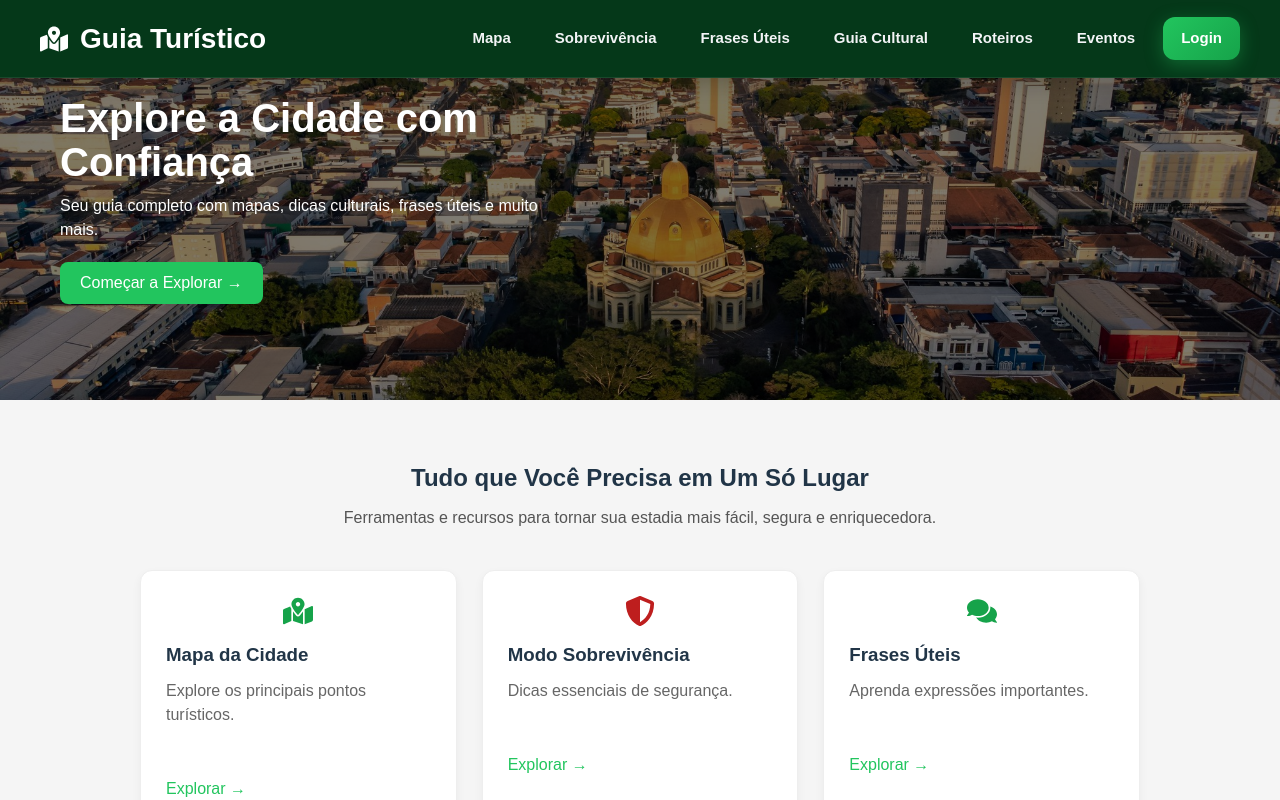
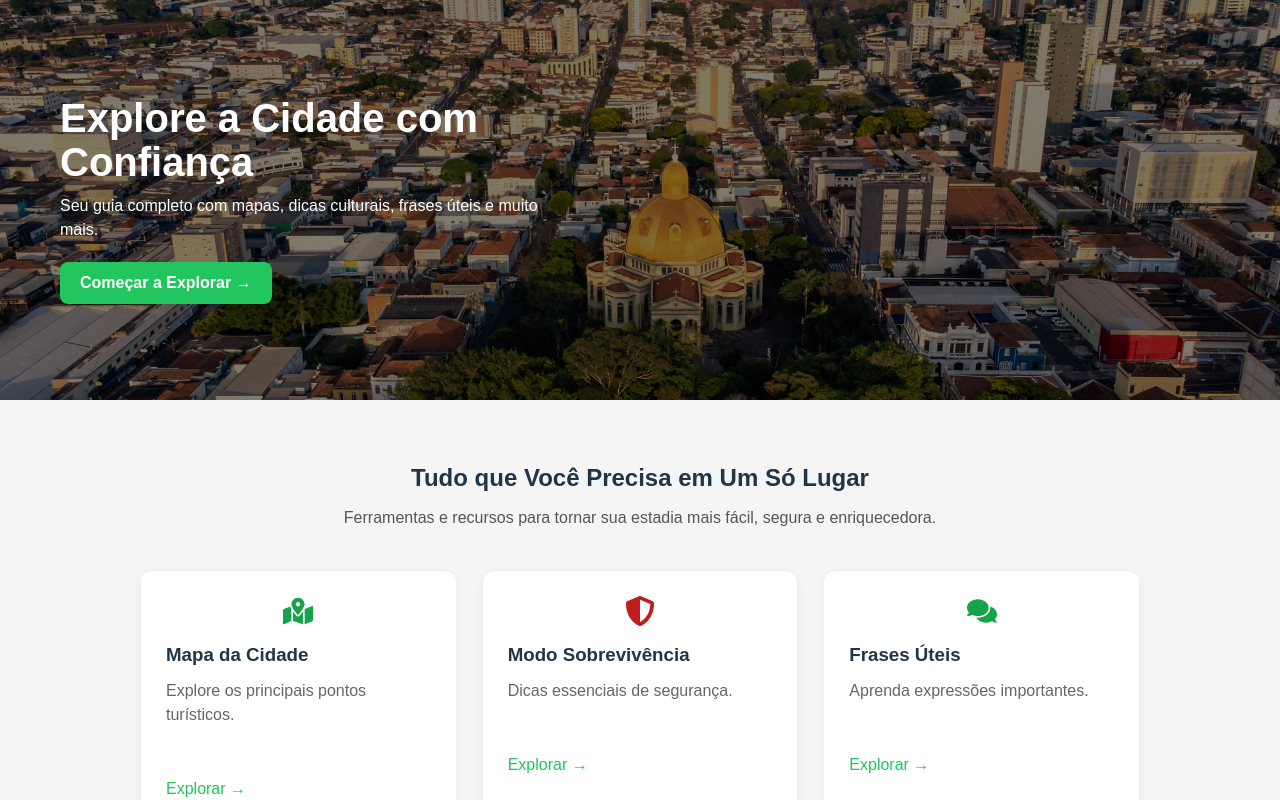
Before and after one commit to Melissa-possato/Guia-Tur-stico-hispanohablates, a React (Vite) app in the folder frontend/: page / in a window 1280 px wide. Built offline with nearby package versions, Linux system fonts and the light colour scheme.

Commit message:
Update App.jsx

```diff
--- a/frontend/src/App.jsx
+++ b/frontend/src/App.jsx
@@ -1,216 +1,210 @@
-import { useState } from 'react'
 import { Link } from "react-router-dom";
+
 import "./App.css";
 import "./index.css";
-import { FaMapMarkedAlt } from "react-icons/fa";
-import { FaShieldAlt } from "react-icons/fa";
-import { FaComments } from "react-icons/fa";
-import { FaLandmark } from "react-icons/fa";
-import { FaRoute } from "react-icons/fa";
-import { FaCalendarAlt } from "react-icons/fa";
-import { useNavigate } from 'react-router-dom';
-import { useEffect } from 'react';
-import { FaUserCircle } from "react-icons/fa"; // Adicionado ícone de usuário
+
+import {
+  FaMapMarkedAlt,
+  FaShieldAlt,
+  FaComments,
+  FaLandmark,
+  FaRoute,
+  FaCalendarAlt
+} from "react-icons/fa";
 
 function App() {
 
-  const [usuario, setUsuario] = useState(null);
-  const navigate = useNavigate();
-
-  useEffect(() => {
-    const token = localStorage.getItem("token");
-    const nomeSalvo = localStorage.getItem("nomeUsuario");
-
-    if (token && nomeSalvo) {
-      setUsuario({ nome: nomeSalvo });
-    }
-  }, []);
-
-  const fazerLogout = () => {
-    localStorage.clear();
-    setUsuario(null);
-    navigate("/");
-  };
-
   return (
     <>
-      <header className="navbar">
-        <h2 className="icon green">
-          <FaMapMarkedAlt />
-          Guia Turístico
-        </h2>
-
-        <nav>
-          <Link to="/mapa">Mapa</Link>
-          <Link to="/sobrevivencia">Sobrevivência</Link>
-          <Link to="/frases">Frases Úteis</Link>
-          <Link to="/guiacultural">Guia Cultural</Link>
-          <Link to="/roteiros">Roteiros</Link>
-          <Link to="/eventos">Eventos</Link>
-
-          {usuario ? (
-            <button onClick={() => navigate("/login")}>
-              <FaUserCircle color="black" />
-            </button>
-          ) : (
-            <Link to="/login" className="login-btn">
-              Login
-            </Link>
-          )}
-        </nav>
-      </header>
-
       {/* HERO */}
       <section className="hero">
+
         <div className="hero-text">
+
           <h1>Explore a Cidade com Confiança</h1>
 
           <p>
-            Seu guia completo com mapas, dicas culturais, frases úteis e muito mais.
+            Seu guia completo com mapas, dicas culturais,
+            frases úteis e muito mais.
           </p>
 
-          <button >
-          < Link to="/mapa">Começar a Explorar →</Link>
+          <button>
+            Começar a Explorar →
           </button>
+
         </div>
+
       </section>
 
-      {/* SEÇÃO CARDS */}
+      {/* CARDS */}
       <section className="cards-section">
-        <h2>Tudo que Você Precisa em Um Só Lugar</h2>
+
+        <h2>
+          Tudo que Você Precisa em Um Só Lugar
+        </h2>
 
         <p>
-          Ferramentas e recursos para tornar sua estadia mais fácil, segura e enriquecedora.
+          Ferramentas e recursos para tornar sua estadia
+          mais fácil, segura e enriquecedora.
         </p>
 
         <div className="cards-container">
 
-          {/* CARD 1 */}
           <Link to="/mapa" className="card">
+
             <div className="icon green">
               <FaMapMarkedAlt size={30} />
             </div>
 
             <h3>Mapa da Cidade</h3>
 
-            <p>Explore os principais pontos turísticos.</p>
+            <p>
+              Explore os principais pontos turísticos.
+            </p>
 
-            <span className="explore">Explorar →</span>
+            <span className="explore">
+              Explorar →
+            </span>
+
           </Link>
 
-          {/* CARD 2 */}
           <Link to="/sobrevivencia" className="card">
+
             <div className="icon red">
               <FaShieldAlt size={30} />
             </div>
 
             <h3>Modo Sobrevivência</h3>
 
-            <p>Dicas essenciais de segurança.</p>
+            <p>
+              Dicas essenciais de segurança.
+            </p>
 
-            <span className="explore">Explorar →</span>
+            <span className="explore">
+              Explorar →
+            </span>
+
           </Link>
 
-          {/* CARD 3 */}
-          <Link to="/Frases" className="card">
+          <Link to="/frases" className="card">
+
             <div className="icon green">
               <FaComments size={30} />
             </div>
 
             <h3>Frases Úteis</h3>
 
-            <p>Aprenda expressões importantes.</p>
+            <p>
+              Aprenda expressões importantes.
+            </p>
 
-            <span className="explore">Explorar →</span>
+            <span className="explore">
+              Explorar →
+            </span>
+
           </Link>
 
-          {/* CARD 4 */}
-          <Link to="/GuiaCultural" className="card">
+          <Link to="/guiacultural" className="card">
+
             <div className="icon purple">
               <FaLandmark size={30} />
             </div>
 
             <h3>Guia Cultural</h3>
 
-            <p>Conheça costumes e tradições locais.</p>
+            <p>
+              Conheça costumes e tradições locais.
+            </p>
 
-            <span className="explore">Explorar →</span>
+            <span className="explore">
+              Explorar →
+            </span>
+
           </Link>
 
-          {/* CARD 5 */}
-          <Link to="/Roteiros" className="card">
+          <Link to="/roteiros" className="card">
+
             <div className="icon orange">
               <FaRoute size={30} />
             </div>
 
             <h3>Roteiros</h3>
 
-            <p>Planeje sua viagem com roteiros prontos.</p>
+            <p>
+              Planeje sua viagem com roteiros prontos.
+            </p>
 
-            <span className="explore">Explorar →</span>
+            <span className="explore">
+              Explorar →
+            </span>
+
           </Link>
 
-          {/* CARD 6 */}
-          <Link to="/Eventos" className="card">
+          <Link to="/eventos" className="card">
+
             <div className="icon pink">
               <FaCalendarAlt size={30} />
             </div>
 
             <h3>Eventos</h3>
 
-            <p>Descubra eventos acontecendo na cidade.</p>
+            <p>
+              Descubra eventos acontecendo na cidade.
+            </p>
 
-            <span className="explore">Explorar →</span>
+            <span className="explore">
+              Explorar →
+            </span>
+
           </Link>
 
         </div>
+
       </section>
 
-      {/* SEÇÃO DE DICAS */}
+      {/* INFO */}
       <section className="info-section">
 
         <div className="info-card">
+
           <h3>Dica Rápida</h3>
 
           <p>
-            Sempre tenha um mapa offline disponível. Baixe as áreas que você planeja visitar antes de sair.
+            Sempre tenha um mapa offline disponível.
+            Baixe as áreas antes de sair.
           </p>
+
         </div>
 
         <div className="info-card">
+
           <h3>Horário de Funcionamento</h3>
 
           <p>
-            O comércio local funciona de Segunda a Sexta, das 9h às 18h.
+            O comércio funciona das 9h às 18h.
           </p>
 
           <p>
-            Aos finais de semana:
-            <br />
-
             Sábado: 9h - 12h
             <br />
+            Domingo: maioria fechada
+          </p>
 
-            Domingo: Maioria dos estabelecimentos estão fechados
-          </p>
         </div>
 
         <div className="info-card">
+
           <h3>Transporte Local</h3>
 
           <p>
-            O transporte público funciona das 5:20 às 22:35 Horário de Brasília.
-            <br />
+            O transporte público funciona
+            das 5:20 às 22:35.
+          </p>
 
-            Aos finais de semana e feriado muitas linhas são reduzidas ou fazem horários diferentes
-            <br />
+          <p>
+            Aos finais de semana muitos horários mudam.
+          </p>
 
-            Fique Alerta ao site www.soutransporte.com.br ou ao aplicativo SOU São Carlos
-            <br />
-
-            Considere táxis ou aplicativos para horários noturnos.
-            <br />
-          </p>
         </div>
 
       </section>
@@ -221,38 +215,51 @@ function App() {
         <div className="footer-container">
 
           <div>
+
             <h3>Guia Turístico</h3>
 
             <p>
-              Seu companheiro perfeito para explorar a cidade com confiança e estilo.
+              Seu companheiro perfeito para explorar
+              a cidade com confiança.
             </p>
+
           </div>
 
           <div>
+
             <h3>Links Rápidos</h3>
 
             <Link to="/mapa">Mapa</Link>
             <br />
 
-            <Link to="/sobrevivencia">Modo Sobrevivência</Link>
+            <Link to="/sobrevivencia">
+              Modo Sobrevivência
+            </Link>
+
             <br />
 
-            <Link to="/eventos">Eventos</Link>
+            <Link to="/eventos">
+              Eventos
+            </Link>
+
           </div>
 
           <div>
+
             <h3>Feito por:</h3>
 
             <p>Ana Luiza Alteia</p>
             <p>Emily Miglior</p>
             <p>Duda Giamlourenço</p>
             <p>Melissa Possato</p>
+
           </div>
 
         </div>
 
         <div className="footer-bottom">
-          © 2026 Guia Turístico. Todos os direitos reservados.
+          © 2026 Guia Turístico.
+          Todos os direitos reservados.
         </div>
 
       </footer>
```
